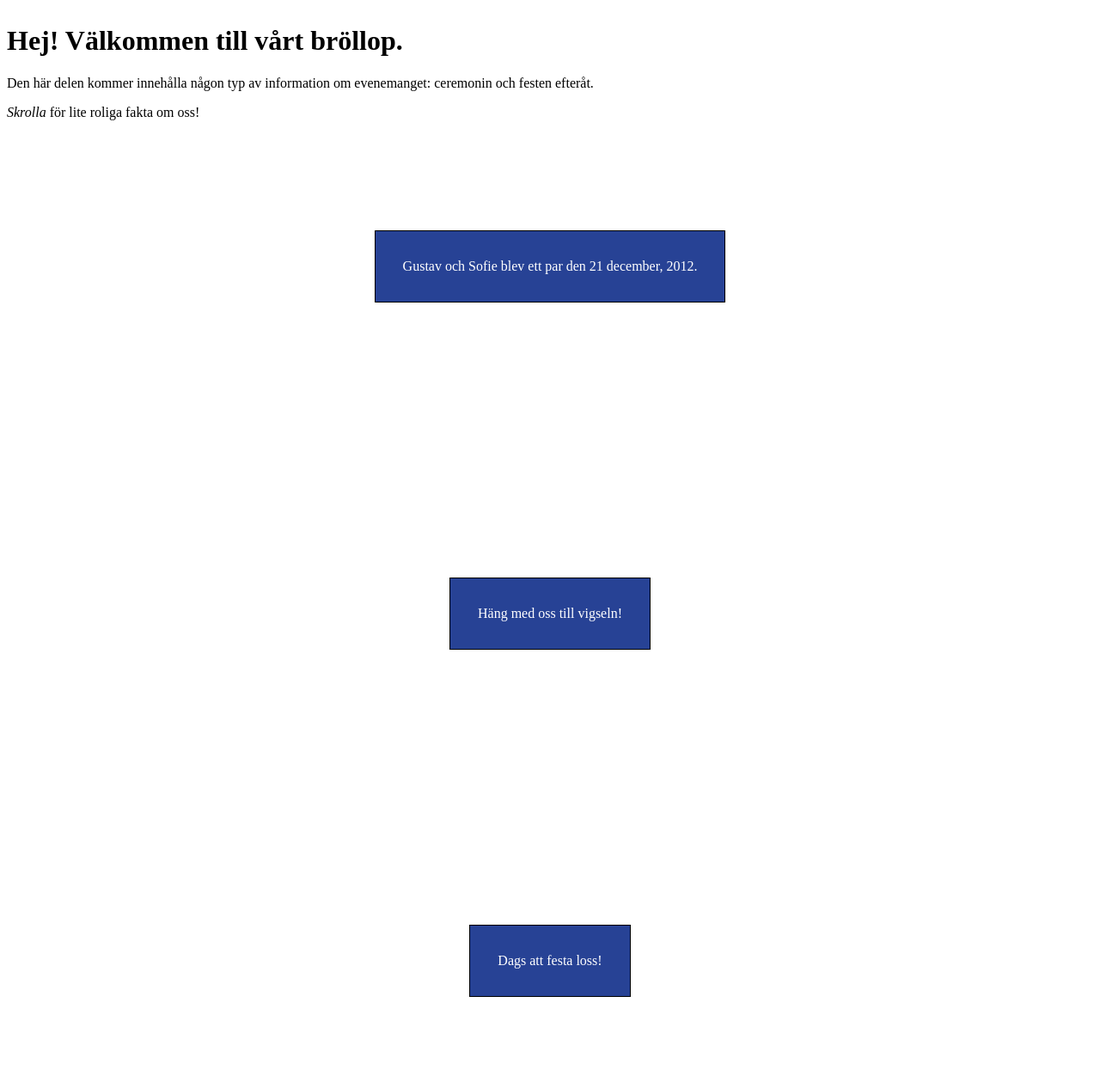
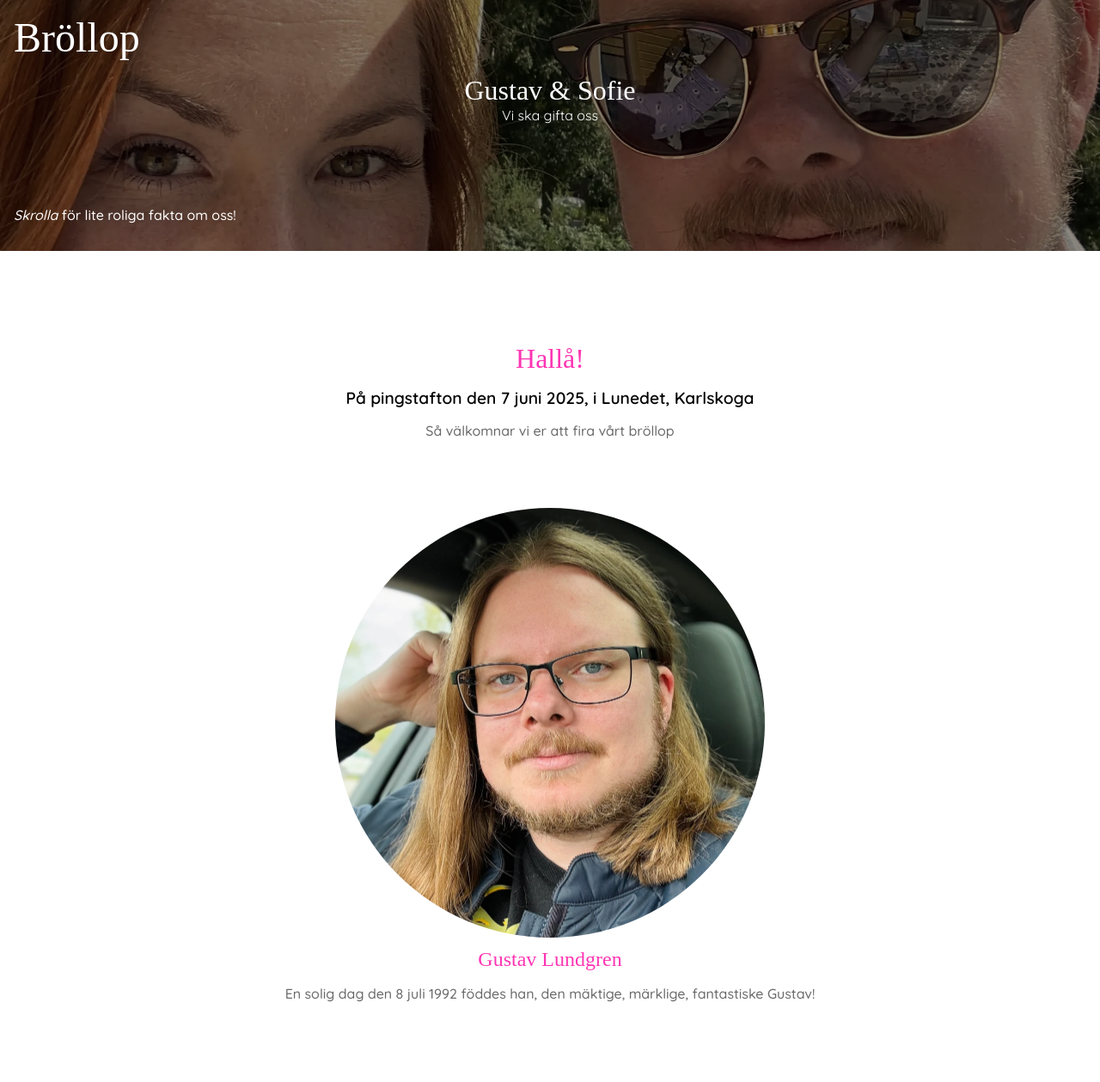
Before and after one commit to kglundgren/wedding, a plain HTML site: page index.html in a window 1280 px wide. Shown: the top 1259 px of the page at 86% size. Drawn offline with nearby package versions, Linux system fonts and the light colour scheme; a web font is replaced by a local one.

Commit message:
profiles

```diff
--- a/index.html
+++ b/index.html
@@ -9,23 +9,59 @@
 <body>
 
   <header>
-    <h1>Hej! Välkommen till vårt bröllop.</h1>
-    <p>Den här delen kommer innehålla någon typ av information om evenemanget: ceremonin och festen efteråt.</p>
-    <p><em>Skrolla</em> för lite roliga fakta om oss!</p>
+    <img class="header-img" src="src/img/gustav_och_sofie_bergabo.webp" alt="Gustav och Sofie på Bergabo">
+    <div class="text">
+      <div>
+        <h1 class="page-title rouge-script-regular">Bröllop</h1>
+        <div class="description">
+          <h1 class="heading-1 rouge-script-regular names">Gustav & Sofie</h1>
+          <span class="getting-married">Vi ska gifta oss</span>
+        </div>
+      </div>
+      <p><em>Skrolla</em> för lite roliga fakta om oss!</p>
+    </div>
   </header>
 
   <main>
 
-    <section data-aos="fade-up">
-      Gustav och Sofie blev ett par den 21 december, 2012.
+    <section class="introduction">
+      <h1 class="heading-1 rouge-script-regular">Hallå!</h1>
+      <h2 class="heading-2">På pingstafton den 7 juni 2025, i Lunedet, Karlskoga</h2>
+      <p>Så välkomnar vi er att fira vårt bröllop</p>
+
+      <div class="profiles">
+        <div class="profile" data-aos="fade-up">
+          <div class="profile-img">
+            <img src="src/img/gustav.webp" alt="Gustav">
+            <div class="profile-caption rouge-script-regular">Gustav Lundgren</div>
+          </div>
+          <p>En solig dag den 8 juli 1992 föddes han, den mäktige, märklige, fantastiske Gustav!</p>
+        </div>
+
+        <div class="profile" data-aos="fade-up">
+          <div class="profile-img">
+            <img src="src/img/sofie.webp" alt="Sofie">
+            <div class="profile-caption rouge-script-regular">Sofie Juhl</div>
+          </div>
+          <p>En honungs- och vaniljdoftande septembergryning, då föddes hon: den mjuka, snälla, underbara Sofie!</p>
+        </div>
+      </div>
     </section>
 
-    <section data-aos="fade-up">
-      Häng med oss till vigseln!
+    <section class="fun-facts" data-aos="fade-up">
+      <p>Gustav och Sofie blev ett par den 21 december, 2012.</p>
     </section>
 
-    <section data-aos="fade-up">
-      Dags att festa loss!
+    <section class="ceremony">
+      <div class="polaroid" data-aos="flip-left">
+        <img src="src/img/lunedskyrkan.jpg" alt="Lunedskyrkan">
+        <div class="polaroid-caption">Lunedskyrkan</div>
+      </div>
+      <p data-aos="fade-up">Häng med oss till vigseln!</p>
+    </section>
+
+    <section class="party" data-aos="fade-up">
+      <p>Dags att festa loss!</p>
     </section>
 
   </main>
--- a/src/css/styles.css
+++ b/src/css/styles.css
@@ -1,3 +1,24 @@
+/* Google Fonts */
+@import url('https://fonts.googleapis.com/css2?family=Quicksand:wght@300..700&family=Rouge+Script&display=swap');
+
+/* Colors */
+:root {
+    --hot-pink: #ff35b4;
+}
+
+.rouge-script-regular {
+    font-family: "Rouge Script", serif;
+    font-weight: 400;
+    font-style: normal;
+}
+
+.quicksand {
+  font-family: "Quicksand", serif;
+  font-optical-sizing: auto;
+  font-weight: 400;
+  font-style: normal;
+}
+
 html {
     font-size: 20px;
     -webkit-text-size-adjust: 100%;
@@ -5,11 +26,77 @@ html {
 
 html, body {
     height: 100%;
+
+    /* Set default font for the page to 'Quicksand'. */
+    font-family: "Quicksand", serif;
+    font-optical-sizing: auto;
+    font-weight: 400;
+    font-style: normal;
 }
 
 body {
     display: flex;
     flex-direction: column;
+    margin: 0;
+}
+
+.page-title {
+    font-size: 3rem;
+}
+
+.heading-1 {
+    font-size: 2rem;
+}
+
+.heading-2 {
+    font-size: 1.2rem;
+    font-weight: 550;
+}
+
+p {
+    color: #696969;
+    font-weight: 450;
+}
+
+header {
+    position: relative;
+
+    .text {
+        padding: 1rem;
+        color: white;
+        display: flex;
+        flex-direction: column;
+        justify-content: space-between;
+        gap: 5rem;
+
+        .description {
+            text-align: center;
+
+            .names {
+                margin: 1rem auto 0;
+            }
+
+            .getting-married {
+            }
+        }
+
+        h1 {
+            margin: 0;
+        }
+
+        p {
+            color: white;
+        }
+    }
+
+    .header-img {
+        position: absolute;
+        width: 100%;
+        height: 100%;
+        z-index: -1;
+        object-fit: cover;
+        filter: brightness(50%) sepia(25%);
+    }
 }
 
 main {
@@ -18,25 +105,68 @@ main {
     flex-direction: column;
     justify-content: center;
     align-items: center;
-    padding: 2rem;
-    gap: 20rem;
-}
-
-main > :first-child {
-    margin-top: 2rem;
+    padding: 0 2rem;
+    gap: 15rem;
 }
 
 main > :last-child {
-    margin-bottom: 10rem;
+    margin-bottom: 15rem;
 }
 
-section {
-    border: 1px solid #000;
-    background-color: #274295;
-    color: white;
+.introduction {
     text-align: center;
-    padding: 2rem;
+
+    h1 {
+        color: var(--hot-pink);
+        margin-bottom: 0;
+    }
 }
+
+.profiles {
+    margin-top: 5rem;
+    display: flex;
+    flex-direction: column;
+    justify-content: space-between;
+    gap: 5rem;
+}
+
+.profile {
+    .profile-img {
+        width: 50%;
+        aspect-ratio: 1 / 1;
+        margin: 0 auto;
+
+        img {
+            width: 100%;
+            height: 100%;
+            border-radius: 50%;
+            object-fit: cover;
+        }
+    }
+
+    .profile-caption {
+        text-align: center;
+        margin: 0.5rem auto;
+        color: var(--hot-pink);
+        font-size: 1.5rem;
+    }
+}
+
+.polaroid {
+  width: 100%;
+  background-color: white;
+  box-shadow: 0 4px 8px 0 rgba(0, 0, 0, 0.2), 0 6px 20px 0 rgba(0, 0, 0, 0.19);
+
+    img {
+        width: 100%;
+    }
+
+    .polaroid-caption {
+      text-align: center;
+      padding: 0.5rem;
+    }
+}
+
 
 @media (min-width: 1200px) {
     html {
```
Also changed, not shown: src/img/gustav.webp (added), src/img/gustav_och_sofie_bergabo.webp (added), src/img/lunedskyrkan.jpg (added), src/img/sofie.webp (added).
